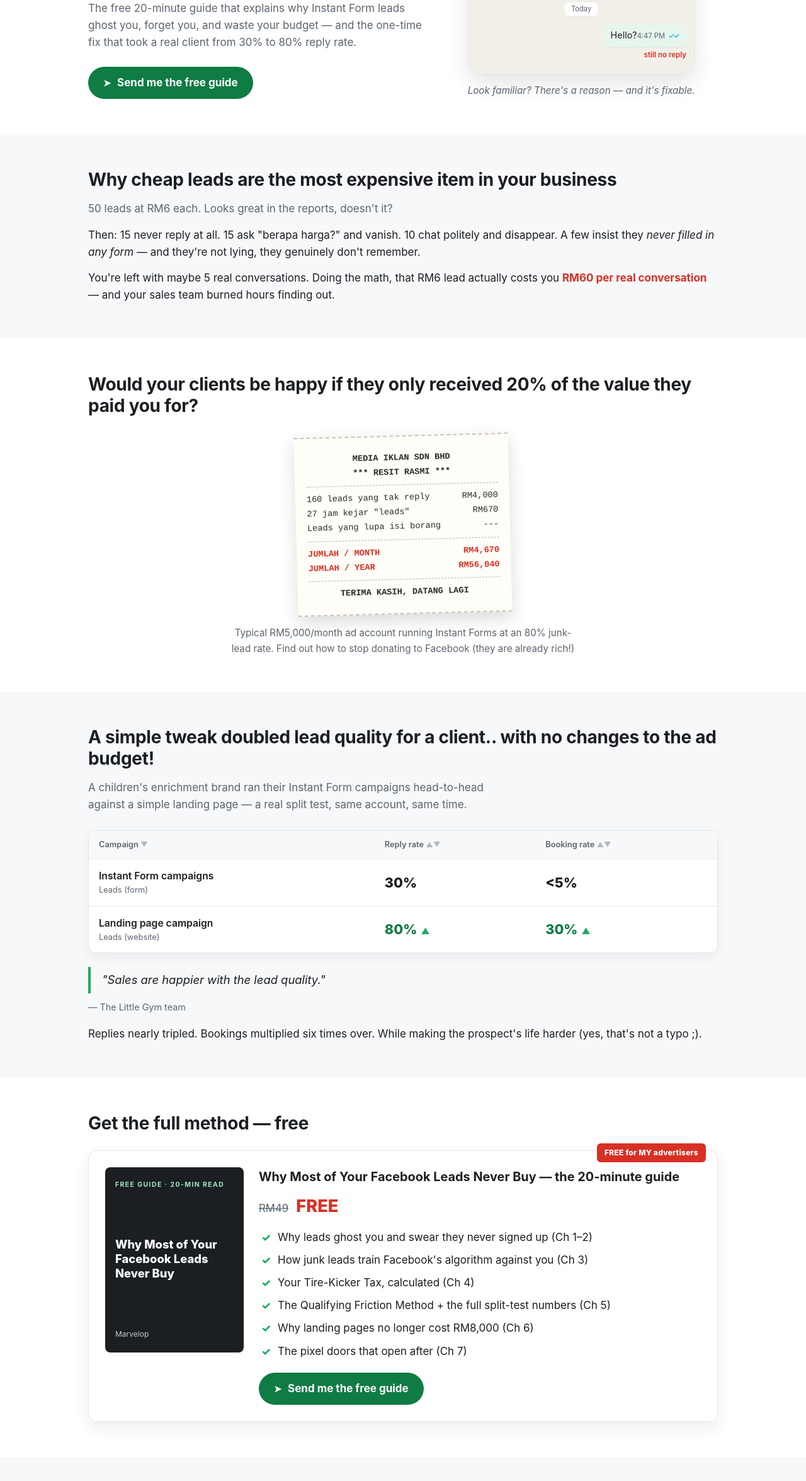
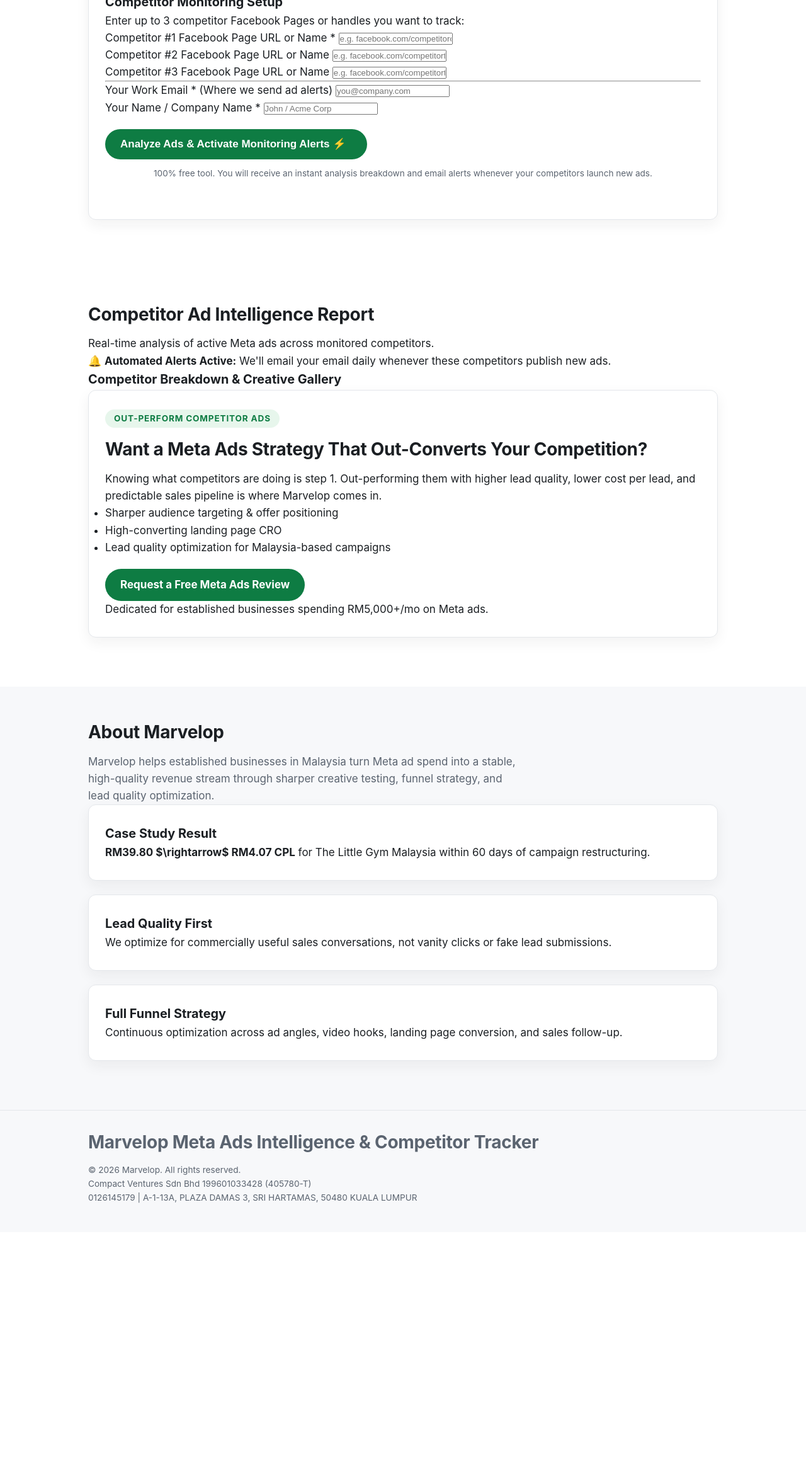
Before and after one commit to amrixahmad/marvelop, a website: page index.html in a window 1280 px wide. Shown: the part 449-2800 px from the top of the page at 63% size. After the commit the page ends 2405 px from the top, so only its background shows below. Drawn offline with Linux system fonts and the light colour scheme.

Commit message:
fix: update index.html to Meta Ads Competitor Tool UI

```diff
--- a/index.html
+++ b/index.html
@@ -3,290 +3,174 @@
   <head>
     <meta charset="UTF-8" />
     <meta name="viewport" content="width=device-width, initial-scale=1.0" />
-    <title>Free Guide: Why Your Facebook Leads Never Reply | Marvelop</title>
+    <title>Marvelop AdSpy | Meta Ads Competitor Intelligence & Alert Tool</title>
     <meta
       name="description"
-      content="The free 20-minute guide for Malaysian businesses — why Instant Form leads ghost you, and the one-page fix that took a real client from 30% to 80% reply rate."
+      content="Analyze your competitors' active Facebook & Instagram ads and receive instant email alerts whenever they launch new ad campaigns."
     />
-    <meta property="og:title" content="Free Guide: Why Your Facebook Leads Never Reply | Marvelop" />
+    <meta property="og:title" content="Marvelop AdSpy | Free Meta Ads Competitor Intelligence Tool" />
     <meta
       property="og:description"
-      content="The free 20-minute guide for Malaysian businesses — why Instant Form leads ghost you, and the one-page fix that took a real client from 30% to 80% reply rate."
+      content="Spy on your competitors' Meta ads strategy. Get active ad breakdowns, copy hooks analysis, and automated new ad launch email alerts."
     />
     <meta property="og:type" content="website" />
-    <meta property="og:url" content="https://marvelop.com/" />
-    <meta property="og:image" content="https://images.unsplash.com/photo-1556740738-b6a63e27c4df?auto=format&fit=crop&w=1200&q=80" />
     <link rel="icon" type="image/png" href="marvelop logo 360x80.png" />
-
-    <script>
-      (function (w, d, s, l, i) {
-        w[l] = w[l] || [];
-        w[l].push({ "gtm.start": new Date().getTime(), event: "gtm.js" });
-        var f = d.getElementsByTagName(s)[0],
-          j = d.createElement(s),
-          dl = l != "dataLayer" ? "&l=" + l : "";
-        j.async = true;
-        j.src = "https://www.googletagmanager.com/gtm.js?id=" + i + dl;
-        f.parentNode.insertBefore(j, f);
-      })(window, document, "script", "dataLayer", "GTM-TD8DTC28");
-    </script>
-
+    <link rel="preconnect" href="https://fonts.googleapis.com" />
+    <link rel="preconnect" href="https://fonts.gstatic.com" crossorigin />
+    <link
+      href="https://fonts.googleapis.com/css2?family=Plus+Jakarta+Sans:wght@600;700;800&family=Source+Sans+3:wght@400;500;600;700&display=swap"
+      rel="stylesheet"
+    />
     <link rel="stylesheet" href="styles.css" />
   </head>
   <body>
-    <noscript>
-      <iframe
-        src="https://www.googletagmanager.com/ns.html?id=GTM-TD8DTC28"
-        height="0"
-        width="0"
-        style="display: none; visibility: hidden"
-      ></iframe>
-    </noscript>
-
     <header class="site-header">
       <div class="container nav-wrap">
-        <div class="brand" aria-label="Marvelop">
-          <img class="brand-logo" src="marvelop logo 360x80.png" alt="Marvelop" />
+        <div class="brand" aria-label="Marvelop AdSpy">
+          <img class="brand-logo" src="marvelop logo 360x80.png" alt="Marvelop AdSpy" />
         </div>
-        <a class="btn btn-small" href="#lead-form">Get the free guide</a>
+        <span class="badge badge-tool">Meta Ads Intelligence Tool</span>
       </div>
     </header>
 
     <main>
-      <!-- S2 Hero -->
+      <!-- HERO & TRACKER INPUT FORM -->
       <section class="hero reveal">
-        <div class="container hero-grid">
-          <div>
-            <p class="eyebrow">For Malaysian businesses running Facebook &amp; Instagram ads</p>
-            <h1>
-              Why <span class="h1-big">90%</span> of your ad budget goes to <span class="h1-waste">waste</span>, and the simple change to <span class="h1-fix">FIX</span> it
-            </h1>
+        <div class="container hero-center">
+          <p class="eyebrow">Free Competitor Ad Intelligence & Monitoring Tool</p>
+          <h1>Spy on Your Competitors’ Meta Ads & Get Instant Launch Alerts</h1>
           <p class="lead">
-              The free 20-minute guide that explains why Instant Form leads ghost you, forget you, and waste your budget — and the one-time fix that took a real client from 30% to 80% reply rate.
+            Enter 3 of your competitors' Facebook Pages below. Get a full breakdown of their active Facebook & Instagram ads, copy hooks, and video formats — plus automated email alerts whenever they upload new ads.
           </p>
-            <a class="btn" href="#lead-form"><span class="send-glyph">➤</span> Send me the free guide</a>
+
+          <form class="adspy-form card" id="adspyForm" novalidate>
+            <div class="form-header">
+              <h3>Competitor Monitoring Setup</h3>
+              <p>Enter up to 3 competitor Facebook Pages or handles you want to track:</p>
             </div>
-          <div>
-            <div class="chat-phone" aria-hidden="true">
-              <div class="chat-top">
-                <span class="chat-avatar">L</span>
-                <span>Lead #34<small>last seen recently</small></span>
+
+            <div class="input-group">
+              <label for="comp1">Competitor #1 Facebook Page URL or Name *</label>
+              <input type="text" id="comp1" name="comp1" placeholder="e.g. facebook.com/competitorone or Competitor Name" required />
             </div>
-              <div class="chat-thread">
-                <span class="chat-day">3 weeks ago</span>
-                <div class="bubble-wrap">
-                  <div class="bubble">Hi! Thanks for your interest 😊 Are you still looking for this month?<span class="bubble-meta">2:14 PM <span class="ticks">✓✓</span></span></div>
-                  <span class="no-reply">no reply</span>
+
+            <div class="input-group">
+              <label for="comp2">Competitor #2 Facebook Page URL or Name</label>
+              <input type="text" id="comp2" name="comp2" placeholder="e.g. facebook.com/competitortwo" />
             </div>
-                <span class="chat-day">Tuesday</span>
-                <div class="bubble-wrap">
-                  <div class="bubble">Hi, just following up on your enquiry!<span class="bubble-meta">9:02 AM <span class="ticks">✓✓</span></span></div>
-                  <span class="no-reply">no reply</span>
+
+            <div class="input-group">
+              <label for="comp3">Competitor #3 Facebook Page URL or Name</label>
+              <input type="text" id="comp3" name="comp3" placeholder="e.g. facebook.com/competitorthree" />
             </div>
-                <span class="chat-day">Today</span>
-                <div class="bubble-wrap">
-                  <div class="bubble">Hello?<span class="bubble-meta">4:47 PM <span class="ticks">✓✓</span></span></div>
-                  <span class="no-reply">still no reply</span>
+
+            <hr class="form-divider" />
+
+            <div class="form-row-two">
+              <div class="input-group">
+                <label for="userEmail">Your Work Email * (Where we send ad alerts)</label>
+                <input type="email" id="userEmail" name="email" placeholder="you@company.com" required />
+              </div>
+
+              <div class="input-group">
+                <label for="userName">Your Name / Company Name *</label>
+                <input type="text" id="userName" name="name" placeholder="John / Acme Corp" required />
               </div>
             </div>
-            </div>
-            <p class="chat-caption">Look familiar? There's a reason — and it's fixable.</p>
-          </div>
+
+            <!-- Honeypot -->
+            <input type="text" name="website" id="website" class="honeypot" tabindex="-1" autocomplete="off" />
+
+            <button type="submit" class="btn btn-primary btn-large" id="submitBtn">
+              <span class="btn-text">Analyze Ads & Activate Monitoring Alerts ⚡</span>
+              <span class="spinner hidden"></span>
+            </button>
+            <p class="form-note">100% free tool. You will receive an instant analysis breakdown and email alerts whenever your competitors launch new ads.</p>
+            <p class="form-status" id="formStatus" role="status" aria-live="polite"></p>
+          </form>
         </div>
       </section>
 
-      <!-- S3 Recognition -->
-      <section class="tint reveal">
+      <!-- RESULTS DASHBOARD SECTION -->
+      <section class="section dashboard-section hidden" id="resultsSection">
         <div class="container">
-          <h2>Why cheap leads are the most expensive item in your business</h2>
-          <p class="section-intro">50 leads at RM6 each. Looks great in the reports, doesn't it?</p>
-          <p>
-            Then: 15 never reply at all. 15 ask "berapa harga?" and vanish. 10 chat politely and disappear. A few insist they <em>never filled in any form</em> — and they're not lying, they genuinely don't remember.
-          </p>
-          <p class="cost-line">
-            You're left with maybe 5 real conversations. Doing the math, that RM6 lead actually costs you <strong>RM60 per real conversation</strong> — and your sales team burned hours finding out.
-          </p>
+          <div class="dashboard-header">
+            <div>
+              <span class="badge badge-success">✓ Monitoring Active</span>
+              <h2>Competitor Ad Intelligence Report</h2>
+              <p id="dashboardSubtitle" class="dashboard-subtitle">Real-time analysis of active Meta ads across monitored competitors.</p>
             </div>
-      </section>
-
-      <!-- S4 Receipt -->
-      <section class="reveal">
-        <div class="container">
-          <h2>Would your clients be happy if they only received 20% of the value they paid you for?</h2>
-          <div class="receipt-wrap">
-            <div class="receipt" role="img" aria-label="Receipt showing the monthly cost of junk leads: RM4,670 per month, RM56,040 per year">
-              <div class="r-center">MEDIA IKLAN SDN BHD</div>
-              <div class="r-center">*** RESIT RASMI ***</div>
-              <div class="r-rule"></div>
-              <div class="r-row"><span>160 leads yang tak reply</span><span>RM4,000</span></div>
-              <div class="r-row"><span>27 jam kejar "leads"</span><span>RM670</span></div>
-              <div class="r-row"><span>Leads yang lupa isi borang</span><span>---</span></div>
-              <div class="r-rule"></div>
-              <div class="r-row r-total"><span>JUMLAH / MONTH</span><span>RM4,670</span></div>
-              <div class="r-row r-total"><span>JUMLAH / YEAR</span><span>RM56,040</span></div>
-              <div class="r-rule"></div>
-              <div class="r-center">TERIMA KASIH, DATANG LAGI</div>
+            <div class="monitoring-alert-box">
+              <p>🔔 <strong>Automated Alerts Active:</strong> We'll email <span id="alertTargetEmail">your email</span> daily whenever these competitors publish new ads.</p>
             </div>
           </div>
-          <p class="receipt-caption">
-            Typical RM5,000/month ad account running Instant Forms at an 80% junk-lead rate. Find out how to stop donating to Facebook (they are already rich!)
-          </p>
+
+          <!-- SUMMARY METRICS CARDS -->
+          <div class="cards three-up" id="metricsCards">
+            <!-- Dynamic Metrics Inject Here -->
           </div>
-      </section>
 
-      <!-- S5 Proof -->
-      <section class="tint reveal">
-        <div class="container">
-          <h2>A simple tweak doubled lead quality for a client.. with no changes to the ad budget!</h2>
-          <p class="section-intro">
-            A children's enrichment brand ran their Instant Form campaigns head-to-head against a simple landing page — a real split test, same account, same time.
-          </p>
-          <div class="ads-table-card">
-            <table class="ads-table">
-              <thead>
-                <tr>
-                  <th scope="col">Campaign <span class="sort">▼</span></th>
-                  <th scope="col">Reply rate <span class="sort">▲▼</span></th>
-                  <th scope="col">Booking rate <span class="sort">▲▼</span></th>
-                </tr>
-              </thead>
-              <tbody>
-                <tr>
-                  <td class="campaign-name">Instant Form campaigns<span class="campaign-sub">Leads (form)</span></td>
-                  <td><span class="metric">30%</span></td>
-                  <td><span class="metric">&lt;5%</span></td>
-                </tr>
-                <tr class="win">
-                  <td class="campaign-name">Landing page campaign<span class="campaign-sub">Leads (website)</span></td>
-                  <td><span class="metric">80%</span><span class="delta">▲</span></td>
-                  <td><span class="metric">30%</span><span class="delta">▲</span></td>
-                </tr>
-              </tbody>
-            </table>
+          <!-- COMPETITOR BREAKDOWN TABS / SECTIONS -->
+          <div class="section-title-wrap">
+            <h3>Competitor Breakdown & Creative Gallery</h3>
           </div>
-          <blockquote class="pull-quote">"Sales are happier with the lead quality."</blockquote>
-          <p class="quote-source">— The Little Gym team</p>
-          <p style="margin-top: 18px;">
-            Replies nearly tripled. Bookings multiplied six times over. While making the prospect's life harder (yes, that's not a typo ;).
-          </p>
+          <div id="competitorsContainer">
+            <!-- Dynamic Competitor Reports Inject Here -->
           </div>
-      </section>
 
-      <!-- S6 Offer -->
-      <section class="reveal">
-        <div class="container">
-          <h2>Get the full method — free</h2>
-          <div class="product-card">
-            <span class="badge">FREE for MY advertisers</span>
-            <div class="guide-cover" aria-hidden="true">
-              <span class="gc-kicker">Free Guide · 20-min read</span>
-              <span class="gc-title">Why Most of Your Facebook Leads Never Buy</span>
-              <span class="gc-brand">Marvelop</span>
+          <!-- MARVELOP AGENCY CONVERSION CTA -->
+          <div class="agency-cta-card card">
+            <div class="agency-cta-copy">
+              <span class="eyebrow">Out-Perform Competitor Ads</span>
+              <h2>Want a Meta Ads Strategy That Out-Converts Your Competition?</h2>
+              <p>Knowing what competitors are doing is step 1. Out-performing them with higher lead quality, lower cost per lead, and predictable sales pipeline is where Marvelop comes in.</p>
+              <ul class="trust-list">
+                <li>Sharper audience targeting & offer positioning</li>
+                <li>High-converting landing page CRO</li>
+                <li>Lead quality optimization for Malaysia-based campaigns</li>
+              </ul>
             </div>
-            <div>
-              <h3>Why Most of Your Facebook Leads Never Buy — the 20-minute guide</h3>
-              <div class="price-row">
-                <span class="price-was">RM49</span>
-                <span class="price-now">FREE</span>
-              </div>
-              <ul class="tick-list">
-                <li>Why leads ghost you and swear they never signed up (Ch 1–2)</li>
-                <li>How junk leads train Facebook's algorithm against you (Ch 3)</li>
-                <li>Your Tire-Kicker Tax, calculated (Ch 4)</li>
-                <li>The Qualifying Friction Method + the full split-test numbers (Ch 5)</li>
-                <li>Why landing pages no longer cost RM8,000 (Ch 6)</li>
-                <li>The pixel doors that open after (Ch 7)</li>
-              </ul>
-              <a class="btn" href="#lead-form"><span class="send-glyph">➤</span> Send me the free guide</a>
+            <div class="agency-cta-action">
+              <a class="btn btn-primary btn-large" href="index.html#agencyReview">Request a Free Meta Ads Review</a>
+              <p class="agency-cta-note">Dedicated for established businesses spending RM5,000+/mo on Meta ads.</p>
             </div>
           </div>
         </div>
       </section>
 
-      <!-- S7 Fit -->
-      <section class="tint reveal">
+      <!-- AGENCY REVIEWS & TRUST SECTION -->
+      <section class="section tint reveal" id="agencyReview">
         <div class="container">
-          <h2>Who this is for</h2>
-          <div class="fit-grid">
-            <div class="fit-card">
-              <h3>For</h3>
-              <ul>
-                <li>Businesses running (or about to run) Meta ads</li>
-                <li>Teams that follow up leads and care about quality, not just volume</li>
-                <li>Owners tired of "cheap" leads that cost a fortune</li>
-              </ul>
-            </div>
-            <div class="fit-card not">
-              <h3>Not for</h3>
-              <ul>
-                <li>Businesses still hunting for product-market fit — the guide assumes you have something proven to sell</li>
-              </ul>
-            </div>
-          </div>
-        </div>
-      </section>
-
-      <!-- S8 Form -->
-      <section class="reveal" id="lead-form">
-        <div class="container">
-          <h2 style="text-align: center;">Where should we send it?</h2>
-          <div class="form-card">
-            <form class="lead-form" id="guideForm" action="https://formspree.io/f/xpqebzrq" method="POST" novalidate>
-              <label for="name">Name</label>
-              <input type="text" id="name" name="name" placeholder="Your name" autocomplete="name" required />
-
-              <label for="email">Email <span class="optional">(work email you actually check)</span></label>
-              <input type="email" id="email" name="email" placeholder="you@company.com" autocomplete="email" required />
-
-              <label for="phone">WhatsApp number</label>
-              <input
-                type="tel"
-                id="phone"
-                name="phone"
-                placeholder="+60 12-345 6789"
-                autocomplete="tel"
-                pattern="^\+?[0-9\s\-]{8,20}$"
-                required
-              />
-
-              <input type="text" name="hp_field" id="hp_field" class="honeypot" tabindex="-1" autocomplete="off" aria-hidden="true" />
-
-              <button type="submit" class="btn" id="submitBtn"><span class="send-glyph">➤</span> Send me the guide</button>
-              <p class="form-note">Instant delivery. No sales call, no audit pitch — the guide is the guide. Unsubscribe anytime.</p>
-              <p class="form-status" id="formStatus" role="status" aria-live="polite"></p>
-            </form>
-          </div>
-        </div>
-      </section>
-
-      <!-- S9 FAQ -->
-      <section class="tint reveal">
-        <div class="container">
-          <h2>Quick questions</h2>
-          <div class="faq-item">
-            <h3>Is this a sales pitch in disguise?</h3>
-            <p>No. You get the guide instantly, no call required. Afterwards we send a short email series with real numbers and teardowns — genuinely useful, easy to unsubscribe.</p>
-          </div>
-          <div class="faq-item">
-            <h3>I don't have a landing page or website. Relevant to me?</h3>
-            <p>Especially you — the guide exists precisely for businesses running everything through Instant Forms and WhatsApp.</p>
-          </div>
-          <div class="faq-item">
-            <h3>Who's behind this?</h3>
-            <p>Marvelop, a KL-based Meta ads practice — 10+ years across software and digital marketing. The case study on this page is our client work.</p>
+          <h2>About Marvelop</h2>
+          <p class="section-intro">Marvelop helps established businesses in Malaysia turn Meta ad spend into a stable, high-quality revenue stream through sharper creative testing, funnel strategy, and lead quality optimization.</p>
+          <div class="cards three-up">
+            <article class="card">
+              <h3>Case Study Result</h3>
+              <p><strong>RM39.80 $\rightarrow$ RM4.07 CPL</strong> for The Little Gym Malaysia within 60 days of campaign restructuring.</p>
+            </article>
+            <article class="card">
+              <h3>Lead Quality First</h3>
+              <p>We optimize for commercially useful sales conversations, not vanity clicks or fake lead submissions.</p>
+            </article>
+            <article class="card">
+              <h3>Full Funnel Strategy</h3>
+              <p>Continuous optimization across ad angles, video hooks, landing page conversion, and sales follow-up.</p>
+            </article>
           </div>
         </div>
       </section>
     </main>
 
-    <!-- S10 Footer -->
     <footer class="site-footer">
-      <div class="container">
-        <p>Marvelop · Compact Ventures Sdn Bhd 199601033428 (405780-T)</p>
-        <p>A-1-13A, Plaza Damas 3, No 63, Jalan Sri Hartamas 1, Sri Hartamas, 50480 Kuala Lumpur · marvelop.com</p>
-        <p class="fine-print">
-          © <span id="year"></span> Marvelop. All rights reserved. Results shown are from a documented client engagement; individual results vary.
-        </p>
+      <div class="container footer-wrap">
+        <div>
+          <h2>Marvelop Meta Ads Intelligence & Competitor Tracker</h2>
+          <p class="fine-print">© <span id="year"></span> Marvelop. All rights reserved.</p>
+        </div>
+        <div class="business-details">
+          <p>Compact Ventures Sdn Bhd 199601033428 (405780-T)</p>
+          <p>0126145179 | A-1-13A, PLAZA DAMAS 3, SRI HARTAMAS, 50480 KUALA LUMPUR</p>
+        </div>
       </div>
     </footer>
 
```
Lines whose indentation alone changed are shown as unchanged.
